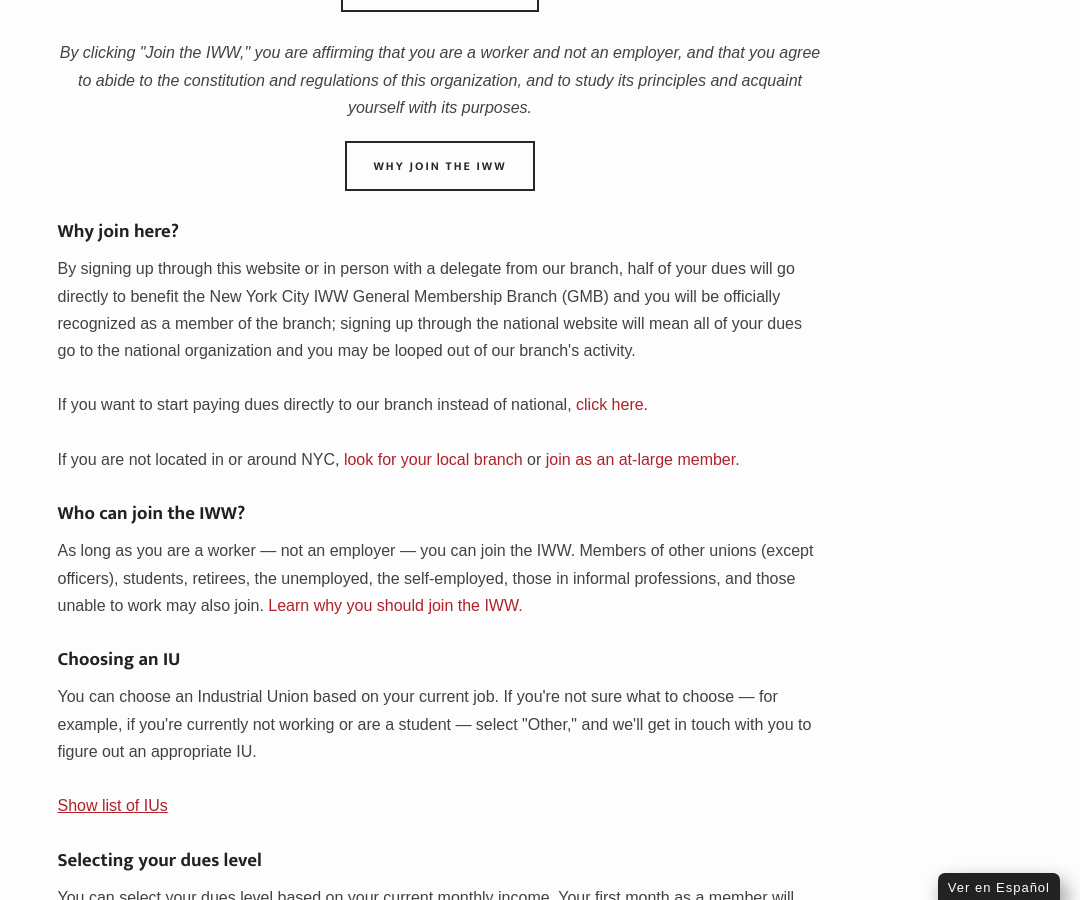
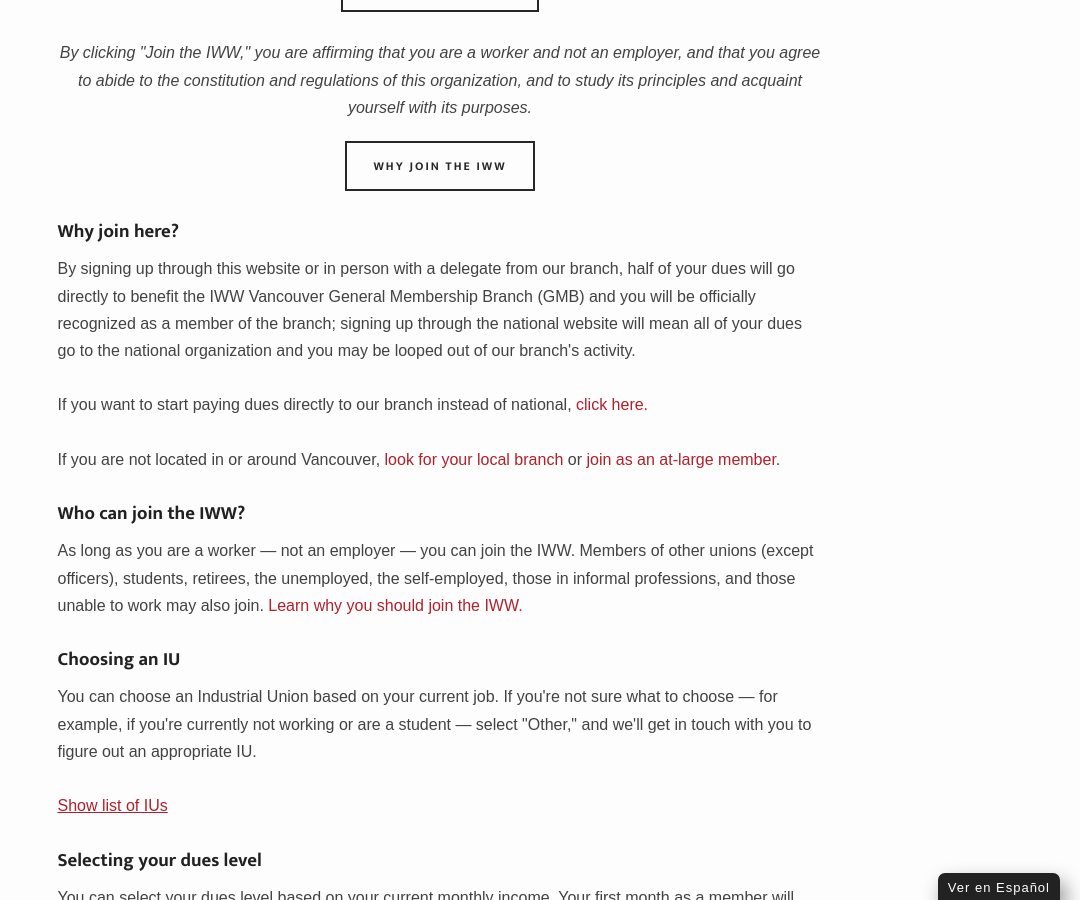
Before and after one commit to vancouveriww/vancouveriww.github.io, a Jekyll site: the page built from join.html, in a window 1280 px wide and 900 px high, scrolled down 1505 px. Shown: the whole window, without its empty margins (200-1280 px from the left). Built offline with Jekyll 4.4.1, drawn with Linux system fonts in a browser that asks for light colours; some web fonts are replaced; some of the changed text lies outside the part shown.

Commit message:
Update join.html

```diff
--- a/join.html
+++ b/join.html
@@ -5,18 +5,18 @@
 heading: true
 ---
 <h3 style="text-align:center;font-weight:700;font-size:25px;"><em>The IWW is a union for all workers — One Big Union!<br>
-Join the NYC General Membership Branch today!</em></h3><br>
+Join the Vancouver General Membership Branch today!</em></h3><br>
 <form action="https://www.paypal.com/cgi-bin/webscr" method="post" class="pp-sub join" onsubmit="setDues()">
 <input type="hidden" name="custom" value="Joined">
 <input type="hidden" name="notify_url" value="https://wobblycity.us16.list-manage.com/subscribe/paypal-ipn?u=b5aacdc67328813578df54304&id=232e15e038">
 <input type="hidden" name="reattempt" value="1">
 <input type="hidden" name="no_shipping" value="3">
-<input type="hidden" name="return" value="https://wobblycity.org/thanks-for-joining">
+<input type="hidden" name="return" value="https://vancouveriww.org/thanks-for-joining">
 <input type="hidden" name="image_url" value="{{site.url}}/assets/paypal.png">
-<input type="hidden" name="business" value="treasurer@wobblycity.org">
+<input type="hidden" name="business" value="treasurer@vancouveriww.org">
 <input type="hidden" name="cmd" value="_xclick-subscriptions">
-<input type="hidden" name="item_name" value="IWW NYC GMB Online Dues">
-<input type="hidden" name="currency_code" value="USD">
+<input type="hidden" name="item_name" value="IWW Vancouver GMB Online Dues">
+<input type="hidden" name="currency_code" value="CAD">
 <input type="hidden" name="a1" id="trial">
 <input type="hidden" name="p1" value="1">
 <input type="hidden" name="t1" value="M">
@@ -153,11 +153,11 @@
 </div><br>
 
 <p><h3>Why join here?</h3>
-By signing up through this website or in person with a delegate from our branch, half of your dues will go directly to benefit the New York City IWW General Membership Branch (GMB) and you will be officially recognized as a member of the branch; signing up through the national website will mean all of your dues go to the national organization and you may be looped out of our branch's activity.<br><br>
+By signing up through this website or in person with a delegate from our branch, half of your dues will go directly to benefit the IWW Vancouver General Membership Branch (GMB) and you will be officially recognized as a member of the branch; signing up through the national website will mean all of your dues go to the national organization and you may be looped out of our branch's activity.<br><br>
 If you want to start paying dues directly to our branch instead of national, <a href="{{site.baseurl}}/dues">click here.</a><br><br>
-If you are not located in or around NYC, <a href="https://www.iww.org/branches">look for your local branch</a> or <a href="https://www.iww.org/content/join-one-big-union">join as an at-large member</a>.<br><br>
+If you are not located in or around Vancouver, <a href="https://www.iww.org/branches">look for your local branch</a> or <a href="https://www.iww.org/content/join-one-big-union">join as an at-large member</a>.<br><br>
 <h3>Who can join the IWW?</h3>
-As long as you are a worker — not an employer — you can join the IWW. Members of other unions (except officers), students, retirees, the unemployed, the self-employed, those in informal professions, and those unable to work may also join. <a href="https://wobblycity.org/why-join">Learn why you should join the IWW.</a><br><br>
+As long as you are a worker — not an employer — you can join the IWW. Members of other unions (except officers), students, retirees, the unemployed, the self-employed, those in informal professions, and those unable to work may also join. <a href="https://vancouveriww.org/why-join">Learn why you should join the IWW.</a><br><br>
 <h3>Choosing an IU</h3>
 You can choose an Industrial Union based on your current job. If you're not sure what to choose — for example, if you're currently not working or are a student — select "Other," and we'll get in touch with you to figure out an appropriate IU.<br><br>
 <a id="showHide" onclick="showHideIUs()" style="text-decoration:underline;cursor:pointer;">Show list of IUs</a><br>
```
